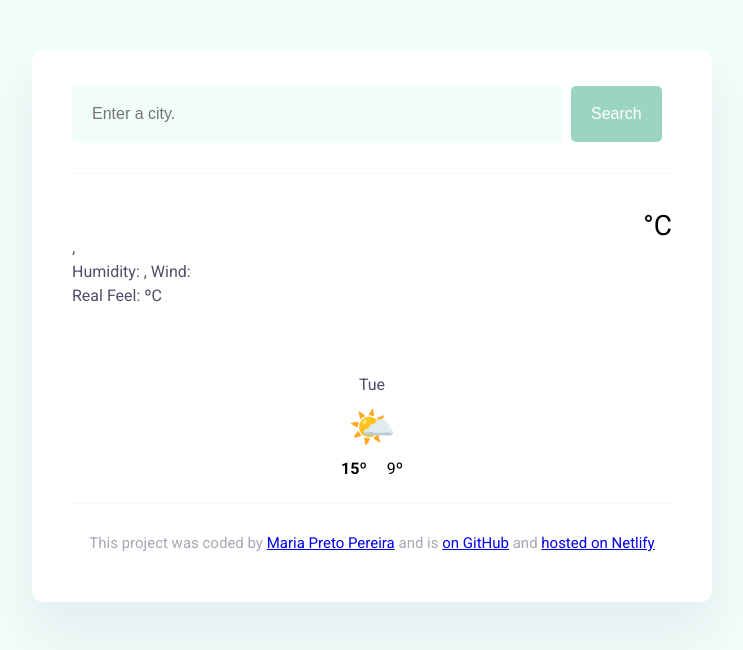
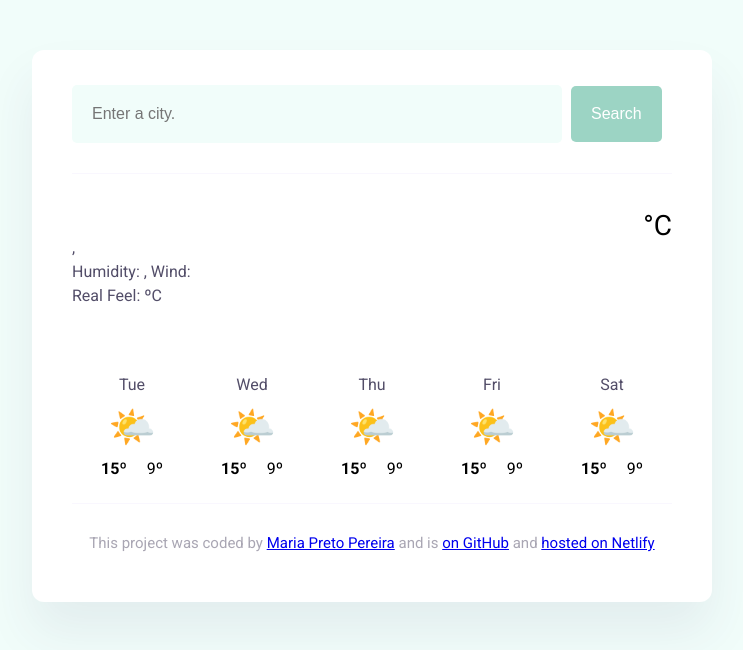
Before and after one commit to Mpp216/meteo-app, a plain HTML site: page index.html in a window 1280 px wide. Shown: the whole page, without its empty margins (268-1011 px from the left). Drawn offline with nearby package versions, Linux system fonts and the light colour scheme; no server answers.

Commit message:
Inject the forecast HTML from JS

```diff
--- a/index.html
+++ b/index.html
@@ -46,18 +46,7 @@
             ><span class="current-temperature-unit">°C</span>
           </div>
         </div>
-        <div class="weather-forecast">
-          <div class="weather-forecast-day">
-            <div class="weather-forecast-date">Tue</div>
-            <div class="weather-forecast-icon">🌤️</div>
-            <div class="weather-forecast-temperatures">
-              <div class="weather-forecast-temperature">
-                <strong>15º</strong>
-              </div>
-              <div class="weather-forecast-temperature">9º</div>
-            </div>
-          </div>
-        </div>
+        <div class="weather-forecast" id="forecast"></div>
       </main>
       <footer>
         <p>
--- a/src/index.js
+++ b/src/index.js
@@ -56,7 +56,33 @@ function search(event) {
   searchCity(searchInput.value);
 }
 
+function displayForecast() {
+  let days = ["Tue", "Wed", "Thu", "Fri", "Sat"];
+  let forecastHtml = "";
+
+  days.forEach(function (day) {
+    forecastHtml =
+      forecastHtml +
+      `
+      <div class="weather-forecast-day">
+        <div class="weather-forecast-date">${day}</div>
+        <div class="weather-forecast-icon">🌤️</div>
+        <div class="weather-forecast-temperatures">
+          <div class="weather-forecast-temperature">
+            <strong>15º</strong>
+          </div>
+          <div class="weather-forecast-temperature">9º</div>
+        </div>
+      </div>
+    `;
+  });
+
+  let forecastElement = document.querySelector("#forecast");
+  forecastElement.innerHTML = forecastHtml;
+}
+
 let searchForm = document.querySelector("#search-form");
 searchForm.addEventListener("submit", search);
 
 searchCity("Amsterdam");
+displayForecast();
```
